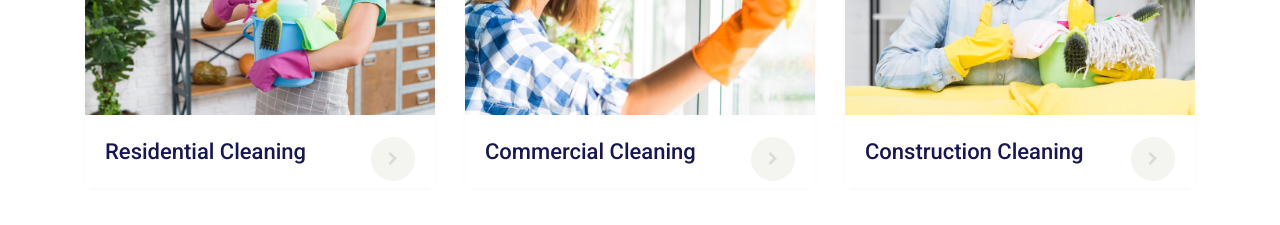
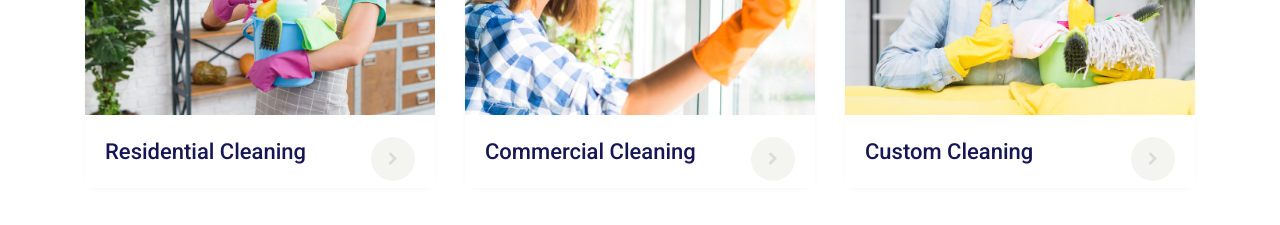
Before and after one commit to ecllc/ecllc, a plain HTML site: page index.html in a window 1280 px wide. Shown: the part 3300-3525 px from the top of the page. Drawn offline with Linux system fonts and the light colour scheme.

Commit message:
Update index.html

```diff
--- a/index.html
+++ b/index.html
@@ -265,7 +265,7 @@
 <div class="services ftco-animate fadeInUp ftco-animated">
 <div class="img" style="background-image: url(images/services-3.jpg);"></div>
 <div class="text">
-<h3><a href="#">Construction Cleaning</a></h3>
+<h3><a href="#">Custom Cleaning</a></h3>
 
 <a href="#" class="btn-custom d-flex align-items-center justify-content-center"><span class="sr-only">Learn more</span><span class="fa fa-chevron-right"></span></a>
 </div>
```
